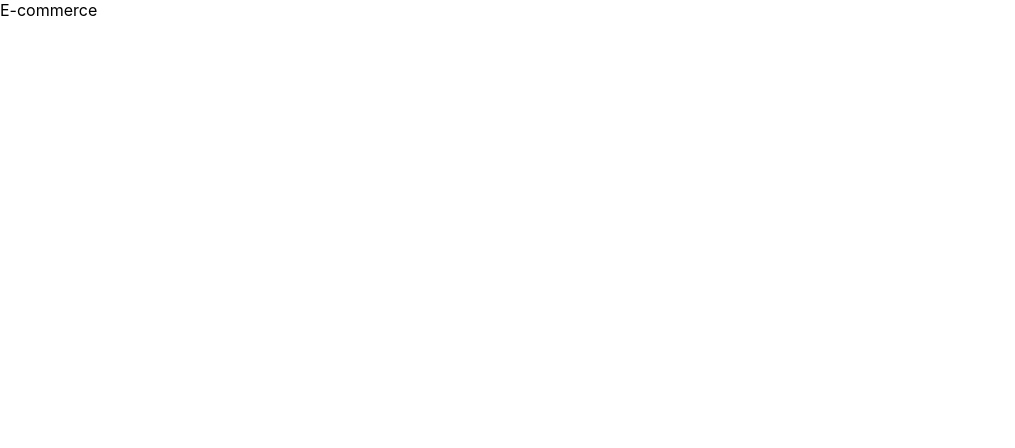
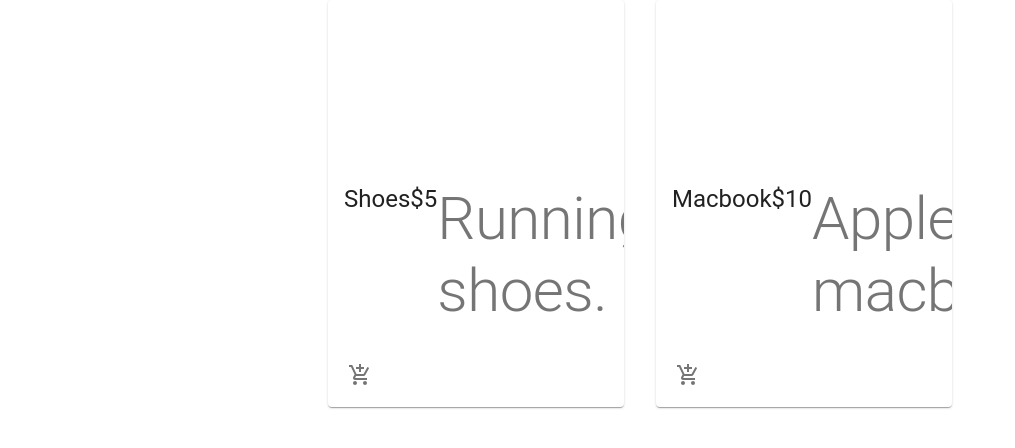
Before and after one commit to danielle-richardson/e_commerce, a React (Create React App) app: page / in a window 1280 px wide. Shown: the top 448 px of the page, without its empty margins (0-1015 px from the left). Built offline with nearby package versions, Linux system fonts and the light colour scheme.

Commit message:
created styles file for porducts, added a styles hook

```diff
--- a/src/App.js
+++ b/src/App.js
@@ -1,9 +1,10 @@
 import React from 'react'
+import Products from './components/Products/Products'
 
 function App() {
   return (
-    <div className="App">
-        E-commerce
+    <div>
+        <Products />
     </div>
   );
 }
--- a/src/components/Products/Product/Product.jsx
+++ b/src/components/Products/Product/Product.jsx
@@ -1,9 +1,11 @@
 import React from 'react';
 import {Card, CardMedia, CardContent, CardActions, Typography, IconButton} from '@material-ui/core';
 import { AddShoppingCart} from '@material-ui/icons';
-import { mergeClasses } from '@material-ui/styles';
+import useStyles from './styles';
 
 const Product = ({product}) => {
+    const classes = useStyles();
+
     return (
         <Card className={classes.root}>
             <CardMedia className={classes.media} image='' title={product.name} />
--- a/src/components/Products/Product/styles.js
+++ b/src/components/Products/Product/styles.js
@@ -0,0 +1,19 @@
+import { makeStyles } from "@material-ui/core/styles";
+
+export default makeStyles(() => ({
+    root: {
+        maxWidth: '100%'
+    },
+    media: {
+        height: 0,
+        paddingTop: '56.25%',
+    },
+    cardAction: {
+        display: 'flex',
+        justifyContent: 'flex-end',
+    },
+    cardContent: {
+        display: 'flex',
+        justifyContent: 'space-between',
+    },
+}));
--- a/src/components/Products/Products.jsx
+++ b/src/components/Products/Products.jsx
@@ -1,5 +1,6 @@
 import React from 'react';
-import Grid from '@material-ul/core';
+import { Grid } from '@material-ui/core';
+import Product from './Product/Product';
 
 const products = [
     {id: 1, name: 'Shoes', description: 'Running shoes.', price: '$5'},
@@ -7,6 +8,7 @@
 ];
 
 const Products = () => {
+    return (
         <main>
             <Grid container justify="center" spacing={4}>
                 {products.map((product) => (
@@ -18,6 +20,7 @@
 
             </Grid>
         </main>
+    )
 }
 
 export default Products;
```
Lines whose indentation alone changed are shown as unchanged.
